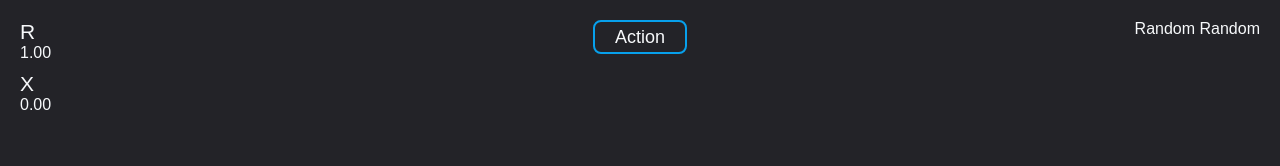
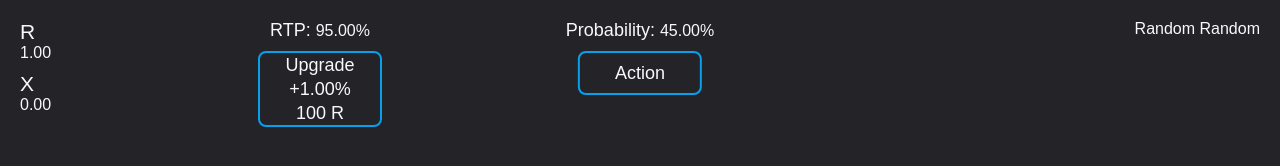
Before and after one commit to Gusarich/Random-Random, a plain HTML site: page index.html in a window 1280 px wide. Drawn offline with Linux system fonts and the light colour scheme; a web font is replaced by a local one.

Commit message:
add rtp and some styles

```diff
--- a/css/styles.css
+++ b/css/styles.css
@@ -21,7 +21,7 @@ body {
     top: 20px;
 }
 
-.balances {
+.values {
     position: absolute;
     left: 20px;
     top: 20px;
@@ -29,14 +29,29 @@ body {
     font-size: 21px;
 }
 
-.balances * {
+.values * {
     display: block;
 }
 
-.balance-num {
+.value-num {
     margin-left: 0;
     margin-bottom: 10px;
     font-size: 16px;
+}
+
+.rtp {
+    position: absolute;
+    left: 25%;
+    top: 20px;
+    transform: translate(-50%);
+    font-size: 18px;
+    text-align: center;
+}
+
+#rtp_upgrade {
+    margin-top: 10px;
+    height: 72px;
+    line-height: 24px;
 }
 
 .actions {
@@ -51,9 +66,18 @@ body {
     cursor: pointer;
     border: 2px solid #07A0EC;
     border-radius: 8px;
-    width: 90px;
-    height: 30px;
+    width: 120px;
+    height: 40px;
     text-align: center;
     vertical-align: middle;
-    line-height: 30px
+    line-height: 40px;
+    margin: 0 auto;
 }
+
+#actions_action {
+    margin-top: 10px;
+}
+
+.action-info {
+    display: block;
+}
--- a/index.html
+++ b/index.html
@@ -12,13 +12,18 @@
     </head>
     <body>
         <span class="title">Random <span id="random_title">Random</span></span>
-        <div class="balances">
-            <span class="balance-chr">R</span>
-            <span class="balance-num" id="balance_r">1.00</span>
-            <span class="balance-chr">X</span>
-            <span class="balance-num" id="balance_x">0.00</span>
+        <div class="values">
+            <span class="value-chr">R</span>
+            <span class="value-num" id="value_r">1.00</span>
+            <span class="value-chr">X</span>
+            <span class="value-num" id="value_x">0.00</span>
+        </div>
+        <div class="rtp">
+            <span class="value-chr">RTP: <span class="value-num" id="value_rtp">95.00%</span></span>
+            <div class="action" id="rtp_upgrade">Upgrade<span class="action-info">+1.00%</span><span class="action-info">100 R</span></div>
         </div>
         <div class="actions noselect">
+            <span class="value-chr">Probability: <span class="value-num" id="value_rtp">45.00%</span></span>
             <div class="action" id="actions_action">Action</div>
         </div>
     </body>
--- a/js/functions.js
+++ b/js/functions.js
@@ -14,10 +14,10 @@ function format (n) {
 }
 
 function action () {
-    console.log(1)
+    console.log(gameValues.rtp / (100 * gameValues.mul))
 }
 
 function update () {
-    $('#balance_r')[0].innerText = format(balances.r)
-    $('#balance_x')[0].innerText = format(balances.x)
+    $('#value_r')[0].innerText = format(gameValues.r)
+    $('#value_x')[0].innerText = format(gameValues.x)
 }
--- a/js/main.js
+++ b/js/main.js
@@ -1,7 +1,9 @@
 $(document).ready(() => {
-    window.balances = {
+    window.gameValues = {
         r: 1.0,
-        x: 0.0
+        x: 0.0,
+        rtp: 90.0,
+        mul: 2.0,
     }
 
     $('#actions_action').click(action)
```
